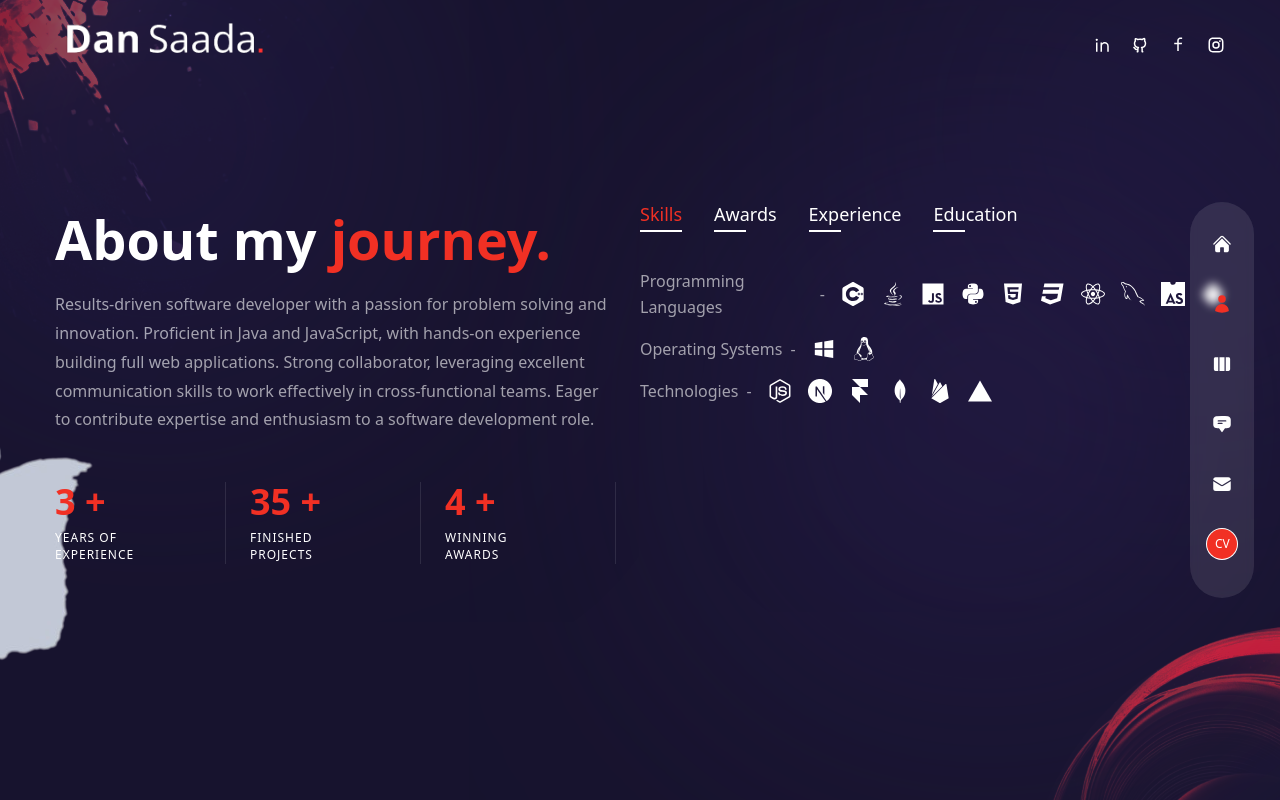
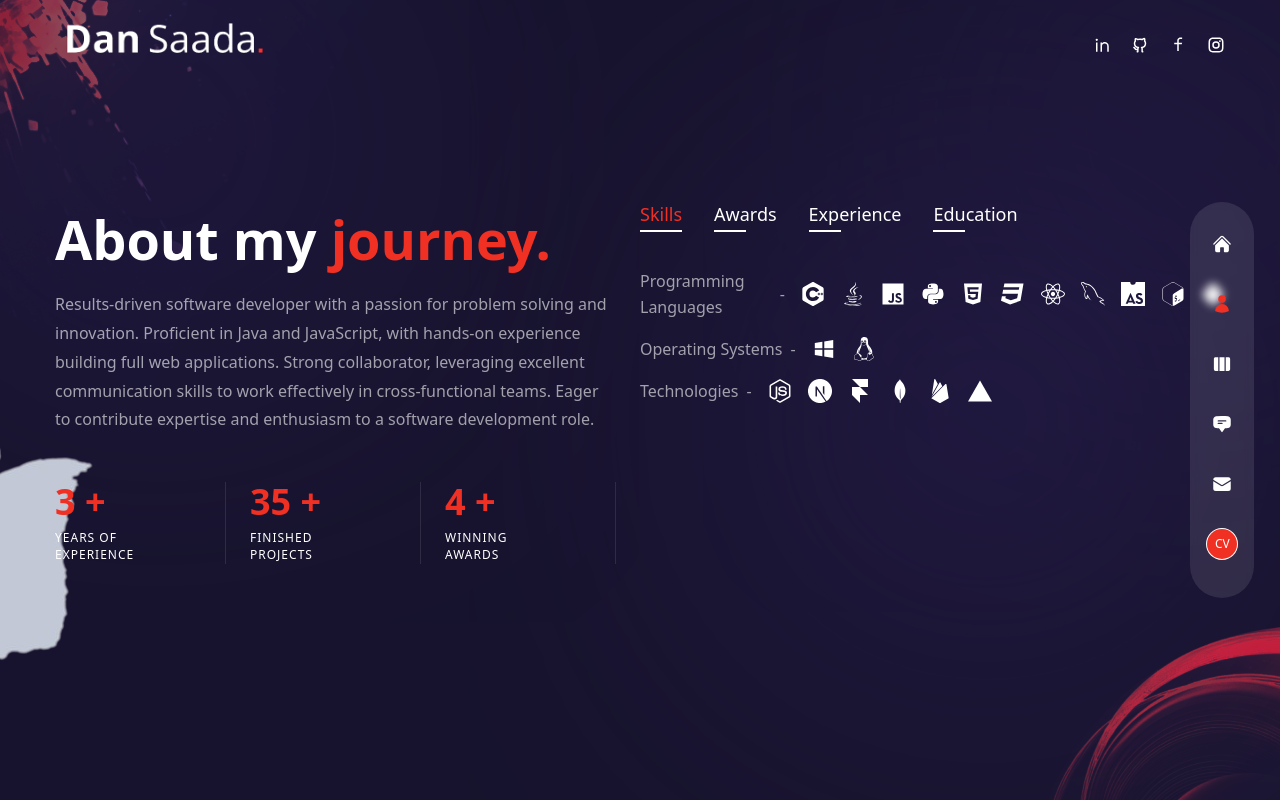
Before and after one commit to DanSaada/Portfolio, a Next.js app: page /about in a window 1280 px wide. Built offline with nearby package versions, Linux system fonts and the light colour scheme.

Commit message:
added content to the "about" section

```diff
--- a/pages/about/index.js
+++ b/pages/about/index.js
@@ -20,6 +20,7 @@ import {
   SiMongodb,
   SiFirebase,
   SiVercel,
+  SiGnubash,
 } from 'react-icons/si';
 
 import { GrMysql } from 'react-icons/gr';
@@ -45,6 +46,7 @@ const aboutData = [
           <FaReact />,
           <GrMysql />,
           <SiAssemblyscript />,
+          <SiGnubash />,
           <DiAndroid />,
         ],
       },
```
